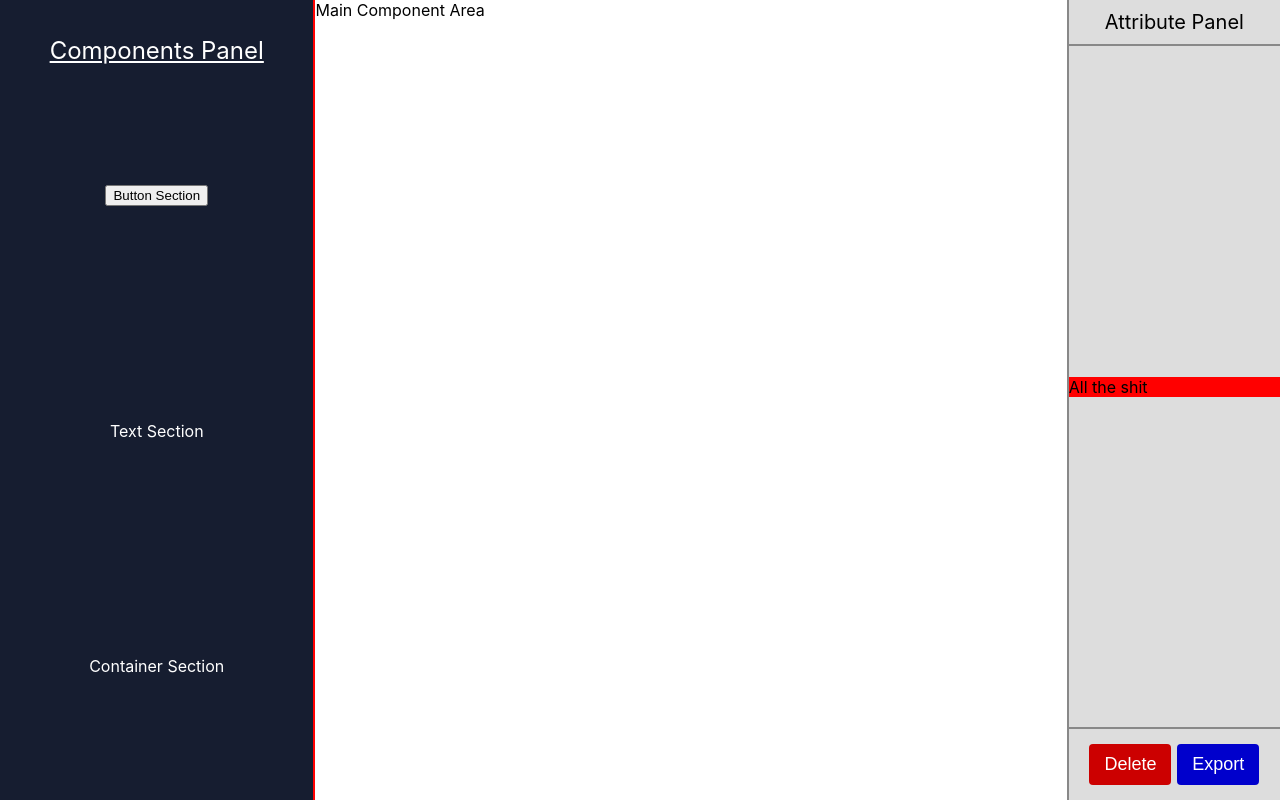
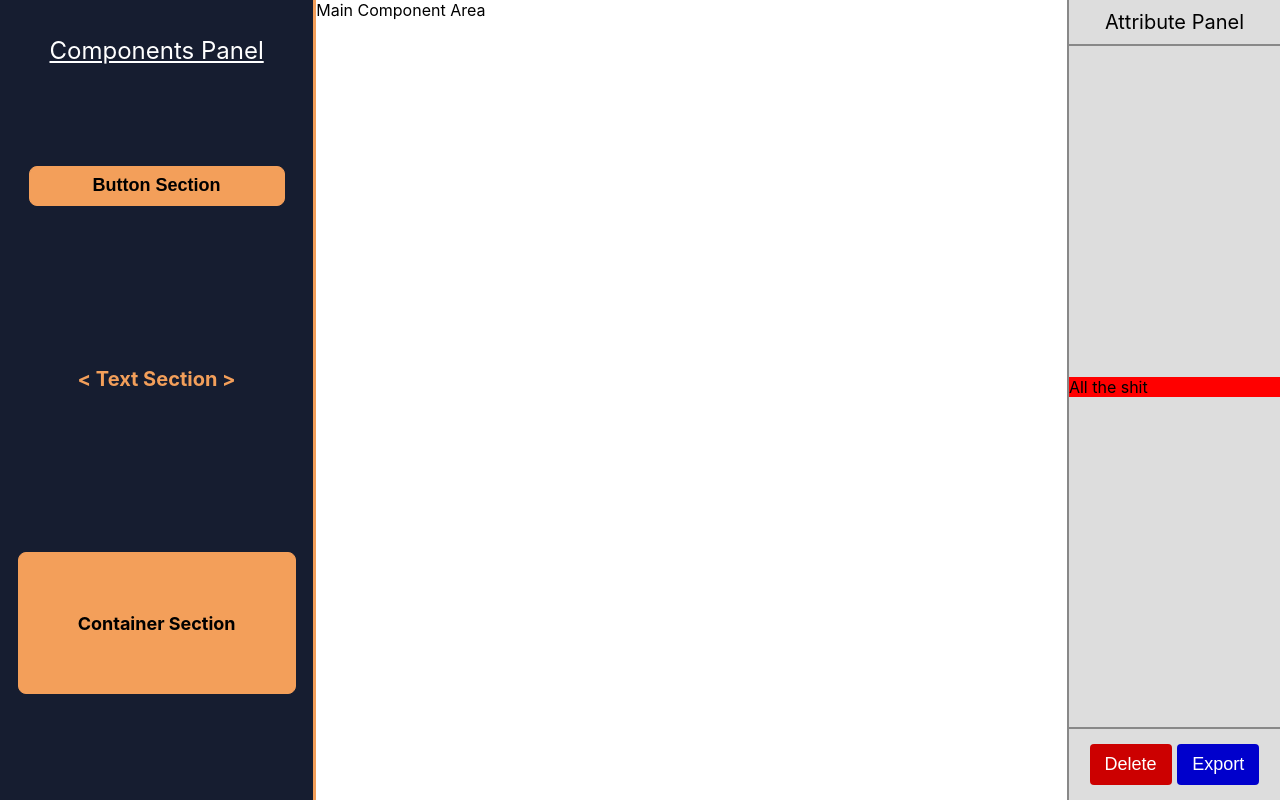
Before and after one commit to markarmanus/Assemblia, a React (Create React App) app in the folder frontend/: page / in a window 1280 px wide. Built offline with nearby package versions, Linux system fonts and the light colour scheme.

Commit message:
changed the styling for each of the following button section, text section, container section, and added animation to them

```diff
--- a/frontend/src/AppComponents/ComponentsPanel/ComponentsPanel.js
+++ b/frontend/src/AppComponents/ComponentsPanel/ComponentsPanel.js
@@ -9,7 +9,7 @@ const RightPanel = styled.div`
   width: 25vw;
   padding: 10px;
   overflow-y: scroll;
-  border-right: 2px solid red; /* Added right border */
+  border-right: 3px solid #f39f5a; /* Added right border */
   &::-webkit-scrollbar {
     display: none;
   }
--- a/frontend/src/AppComponents/ComponentsPanel/UserComponents/Button.js
+++ b/frontend/src/AppComponents/ComponentsPanel/UserComponents/Button.js
@@ -1,9 +1,31 @@
 import ClickableWrapper from "./ClickableWrapper";
+import styled from "styled-components";
+
+const ButtonStyle = styled.button`
+  background-color: #f39f5a;
+  color: black;
+  width: 20vw;
+  height: 5vh;
+  padding: 10px;
+  border: 1px solid #f39f5a;
+  border-radius: 8px;
+  justify-content: center;
+  align-items: center;
+  display: flex;
+  font-size: 18px;
+  font-weight: bold;
+  transition: background-color 0.3s ease;
+  cursor: pointer;
+  &:hover {
+    background-color: #e67e22;
+    cursor: pointer;
+  }
+`;
 
 export default function Button() {
   return (
     <ClickableWrapper>
-      <button> Button Section </button>
+      <ButtonStyle>Button Section</ButtonStyle>
     </ClickableWrapper>
   );
 }
--- a/frontend/src/AppComponents/ComponentsPanel/UserComponents/ClickableWrapper.js
+++ b/frontend/src/AppComponents/ComponentsPanel/UserComponents/ClickableWrapper.js
@@ -1,6 +1,9 @@
+import React from "react";
+
 function ClickableWrapper(props) {
-  function handleClick() {
-    console.log("clicked");
+  function handleClick(event) {
+    const elementType = event.target.tagName.toLowerCase();
+    console.log(`Clicked: ${elementType}`);
   }
 
   return <div onClick={handleClick}>{props.children}</div>;
--- a/frontend/src/AppComponents/ComponentsPanel/UserComponents/Container.js
+++ b/frontend/src/AppComponents/ComponentsPanel/UserComponents/Container.js
@@ -1,9 +1,31 @@
 import ClickableWrapper from "./ClickableWrapper";
+import styled from "styled-components";
+
+const ContainerStyle = styled.div`
+  background-color: #f39f5a;
+  color: black;
+  width: 20vw;
+  height: 15vh;
+  padding: 10px;
+  border: 1px solid #f39f5a;
+  border-radius: 8px;
+  justify-content: center;
+  align-items: center;
+  display: flex;
+  font-size: 18px;
+  font-weight: bold;
+  transition: background-color 0.3s ease;
+  cursor: pointer;
+  &:hover {
+    background-color: #e67e22;
+    cursor: pointer;
+  }
+`;
 
 export default function Container() {
   return (
     <ClickableWrapper>
-      <div> Container Section </div>
+      <ContainerStyle> Container Section </ContainerStyle>
     </ClickableWrapper>
   );
 }
--- a/frontend/src/AppComponents/ComponentsPanel/UserComponents/Text.js
+++ b/frontend/src/AppComponents/ComponentsPanel/UserComponents/Text.js
@@ -1,9 +1,23 @@
 import ClickableWrapper from "./ClickableWrapper";
+import styled from "styled-components";
+
+const TextWithSymbols = styled.span`
+  color: #f39f5a;
+  font-size: 20px;
+  font-weight: bold;
+  transition: color 0.3s ease;
+  cursor: pointer;
+  &:hover {
+    color: #e67e22;
+    cursor: pointer;
+  }
+`;
 
 export default function Text() {
+  const textWithSymbols = "&lt; Text Section &gt;";
   return (
     <ClickableWrapper>
-      <p style={{ color: "white" }}> Text Section </p>
+      <TextWithSymbols dangerouslySetInnerHTML={{ __html: textWithSymbols }} />
     </ClickableWrapper>
   );
 }
```
